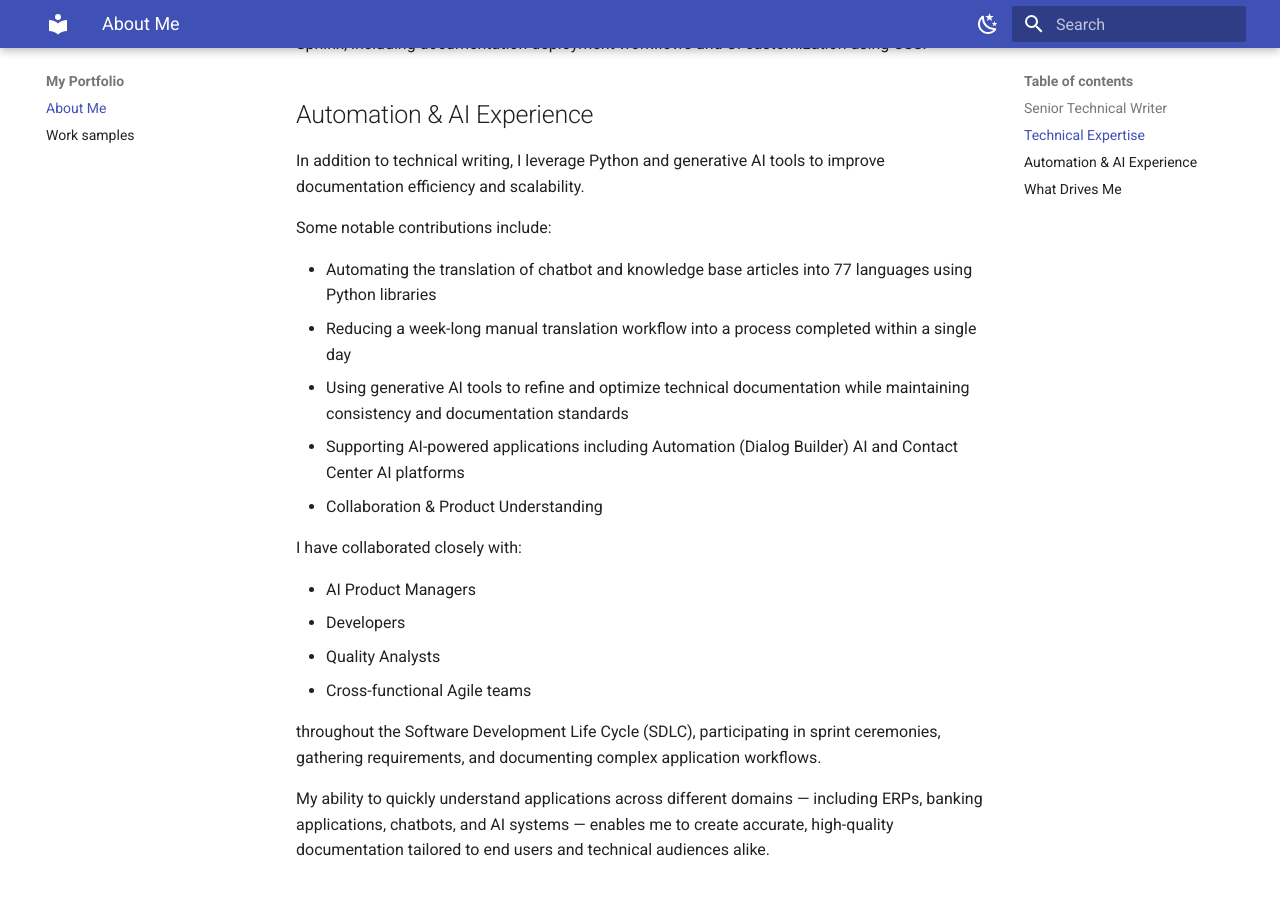
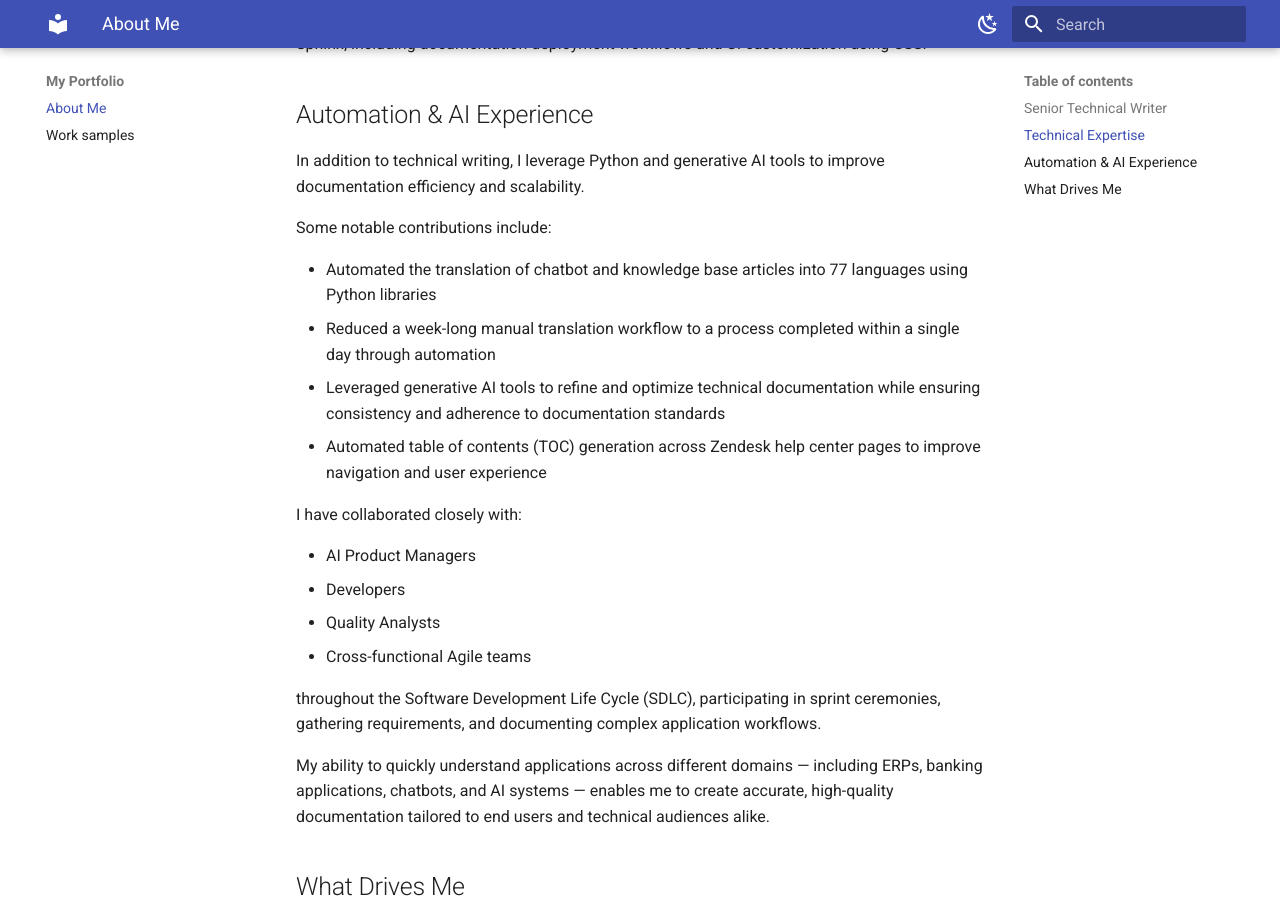
Before and after one commit to srucreative-br/worksamples, an MkDocs documentation site: the page built from docs/about.md, in a window 1280 px wide and 900 px high, scrolled down 1290 px. Built offline with MkDocs 1.6.1 and Material for MkDocs 9.7.7, drawn with Linux system fonts in a browser that asks for light colours.

Commit message:
Update about.md

```diff
--- a/docs/about.md
+++ b/docs/about.md
@@ -43,11 +43,10 @@ In addition to technical writing, I leverage Python and generative AI tools to i
 
 Some notable contributions include:
 
-* Automating the translation of chatbot and knowledge base articles into 77 languages using Python libraries
-* Reducing a week-long manual translation workflow into a process completed within a single day
-* Using generative AI tools to refine and optimize technical documentation while maintaining consistency and documentation standards
-* Supporting AI-powered applications including Automation (Dialog Builder) AI and Contact Center AI platforms
-* Collaboration & Product Understanding
+- Automated the translation of chatbot and knowledge base articles into 77 languages using Python libraries
+- Reduced a week-long manual translation workflow to a process completed within a single day through automation
+- Leveraged generative AI tools to refine and optimize technical documentation while ensuring consistency and adherence to documentation standards
+- Automated table of contents (TOC) generation across Zendesk help center pages to improve navigation and user experience
 
 I have collaborated closely with:
 
```
